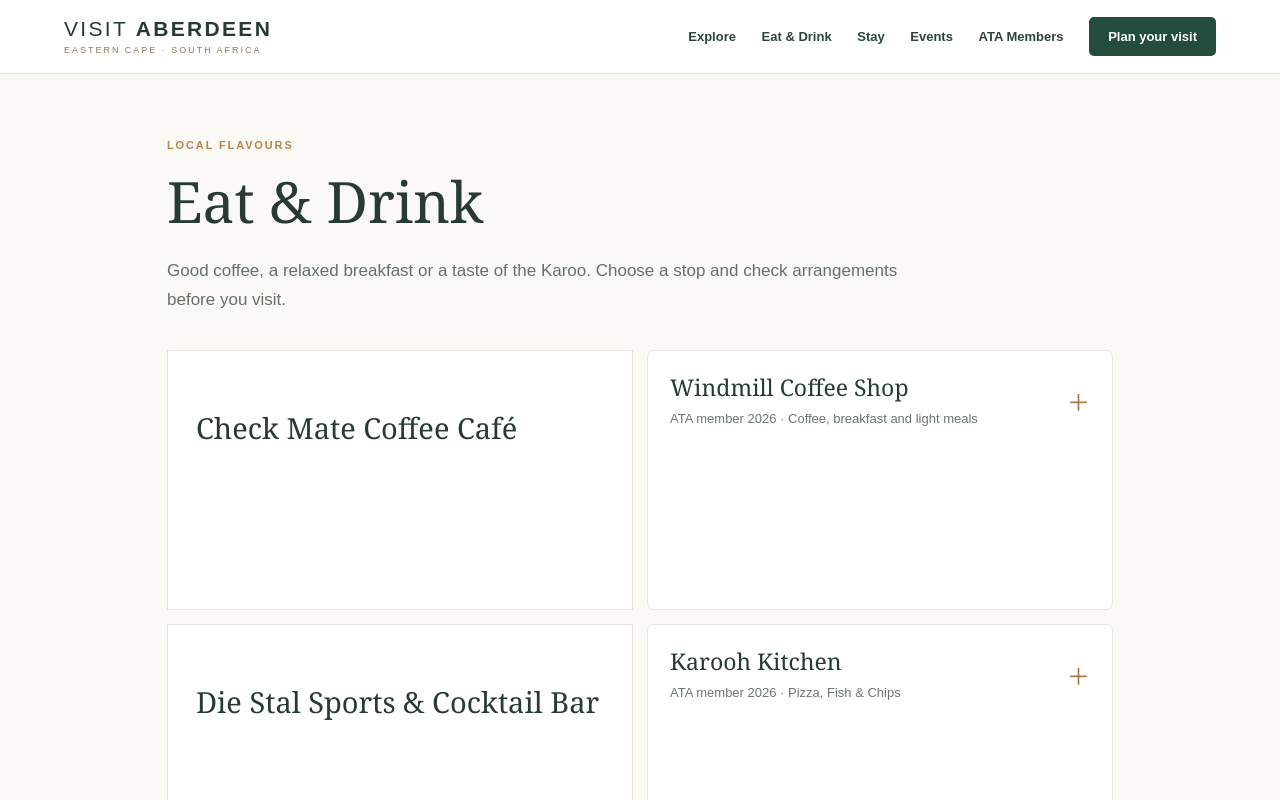
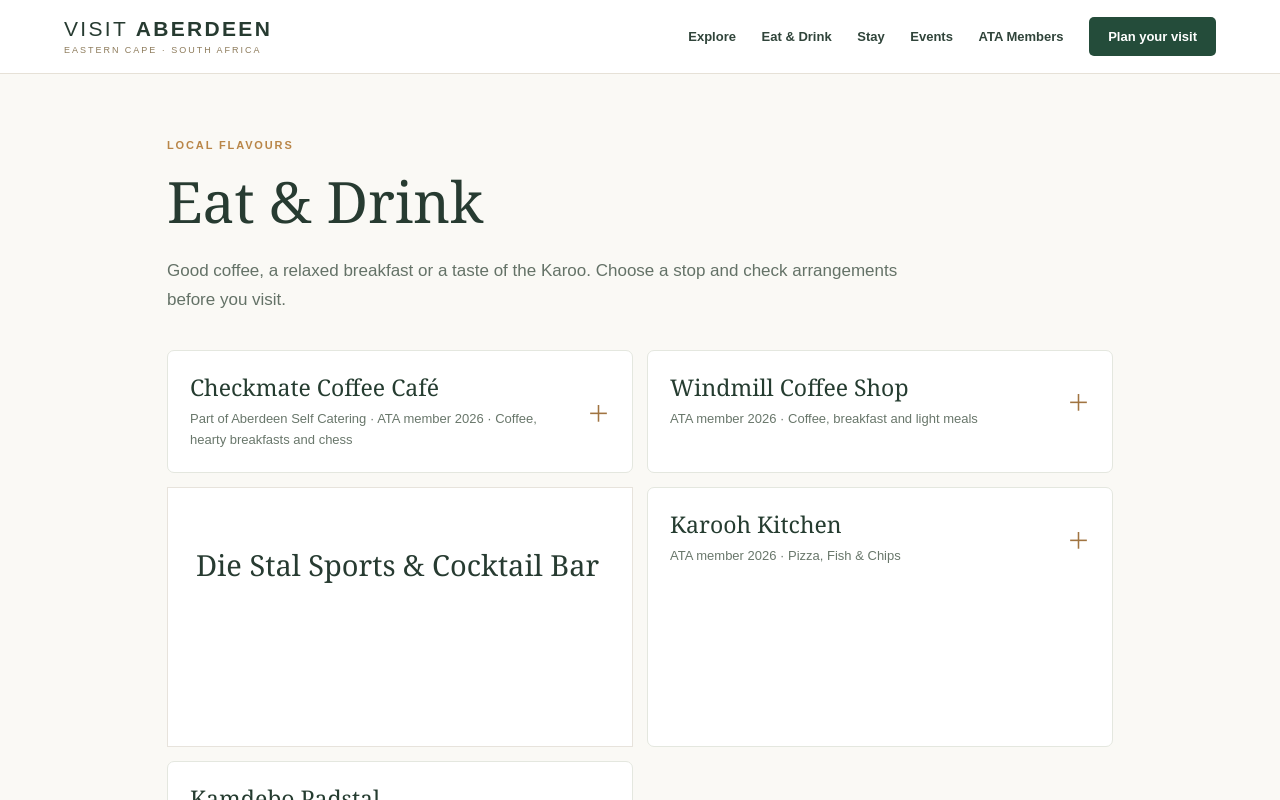
Before and after one commit to andrevercuiel/visitaberdeen, a Next.js app: page /eat-drink in a window 1280 px wide. Shown: the top 800 px of the page. Built offline with nearby package versions, Linux system fonts and the light colour scheme.

Commit message:
Feature Checkmate Coffee Café under Aberdeen Self Catering ATA membership

```diff
--- a/app/eat-drink/page.jsx
+++ b/app/eat-drink/page.jsx
@@ -6,7 +6,7 @@ export const metadata = {
  openGraph:{title:"Eat & Drink in Aberdeen",description:"Discover local coffee, meals and Karoo flavours in Aberdeen, Eastern Cape.",url:"https://visitaberdeen.co.za/eat-drink",type:"website",locale:"en_ZA",siteName:"Visit Aberdeen"}
 };
 const venues=[
- ["Check Mate Coffee Café","Coffee, breakfast and chess","Fresh coffee, espresso drinks, breakfast and light meals in a relaxed setting.","Aberdeen · address to be confirmed"],
+ ["Checkmate Coffee Café","Coffee, hearty breakfasts and chess","Enjoy coffee, hearty breakfasts and Karoo hospitality at the on-site café at Aberdeen Self Catering. Bikers, families and friends are welcome.","14 Andries Pretorius Street, Aberdeen 6270","Geniet koffie, stewige ontbyte en Karoo-gasvryheid by Aberdeen Self Catering se koffiewinkel. Motorfietsryers, gesinne en vriende is welkom."],
  ["Windmill Coffee Shop","Coffee, breakfast and light meals","Deli-style food and coffee in a historic Aberdeen setting.","8 Voortrekker Street · verify address"],
  ["Die Stal Sports & Cocktail Bar","Drinks and socialising","An informal social spot for drinks, conversation and watching sport.","Aberdeen · address to be confirmed"],
  ["Karooh Kitchen","Pizza, Fish & Chips","Local takeaway pizza, fish and chips.","Aberdeen · trading details to be confirmed"],
@@ -17,8 +17,8 @@ export default function Eat() {
    <div className="eyebrow">LOCAL FLAVOURS</div><h1 className="pageTitle">Eat & Drink</h1>
    <p className="lede">Good coffee, a relaxed breakfast or a taste of the Karoo. Choose a stop and check arrangements before you visit.</p>
    <div className="simpleDirectory">
-     {venues.map(([name,tag,detail,address,detailAf])=>{const member=members.find(m=>m.name===name&&m.categories.includes("Eat & Drink"));return member?<details className="directoryItem" key={name}>
-       <summary><span><strong>{name}</strong><small>ATA member 2026 · {tag}</small></span><span className="directoryExpand" aria-hidden="true">＋</span></summary>
+     {venues.map(([name,tag,detail,address,detailAf])=>{const member=name==="Checkmate Coffee Café"?(()=>{const parent=members.find(m=>m.name==="Aberdeen Self Catering");return parent?{...parent,links:[["Checkmate Café website","https://www.aberdeenselfcatering.co.za/checkmate-coffee-cafe/"],["WhatsApp: 082 799 0788","https://wa.me/27827990788"],["Email","mailto:info@aberdeenselfcatering.co.za"],["Call: 082 799 0788","tel:+27827990788"]]}:null;})():members.find(m=>m.name===name&&m.categories.includes("Eat & Drink"));return member?<details className="directoryItem" key={name}>
+       <summary><span><strong>{name}</strong><small>{name==="Checkmate Coffee Café"?"Part of Aberdeen Self Catering · ATA member 2026":"ATA member 2026"} · {tag}</small></span><span className="directoryExpand" aria-hidden="true">＋</span></summary>
        <div className="directoryBody"><div lang="en">{detail.split("\n\n").map((paragraph,i)=><p key={i}>{paragraph}</p>)}</div>{detailAf&&<details lang="af"><summary>Lees in Afrikaans</summary>{detailAf.split("\n\n").map((paragraph,i)=><p key={i}>{paragraph}</p>)}</details>}<p className="fine">{address}</p>{member.links.map(([label,url])=><p key={url}><a href={url} target="_blank" rel="noopener noreferrer">{label} ↗</a></p>)}</div>
      </details>:<article className="feature" key={name}><h3>{name}</h3></article>;})}
    </div>
```
